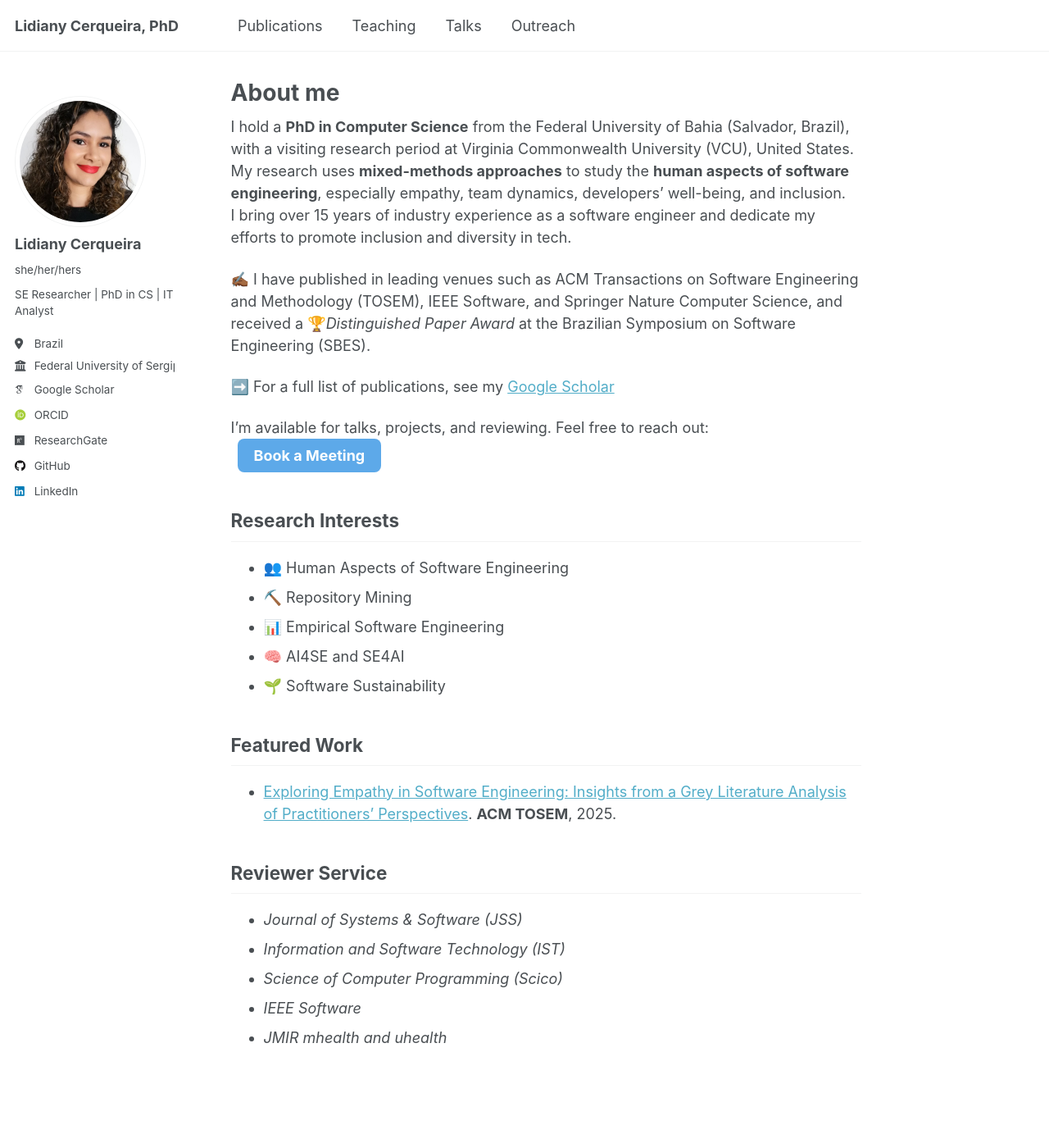
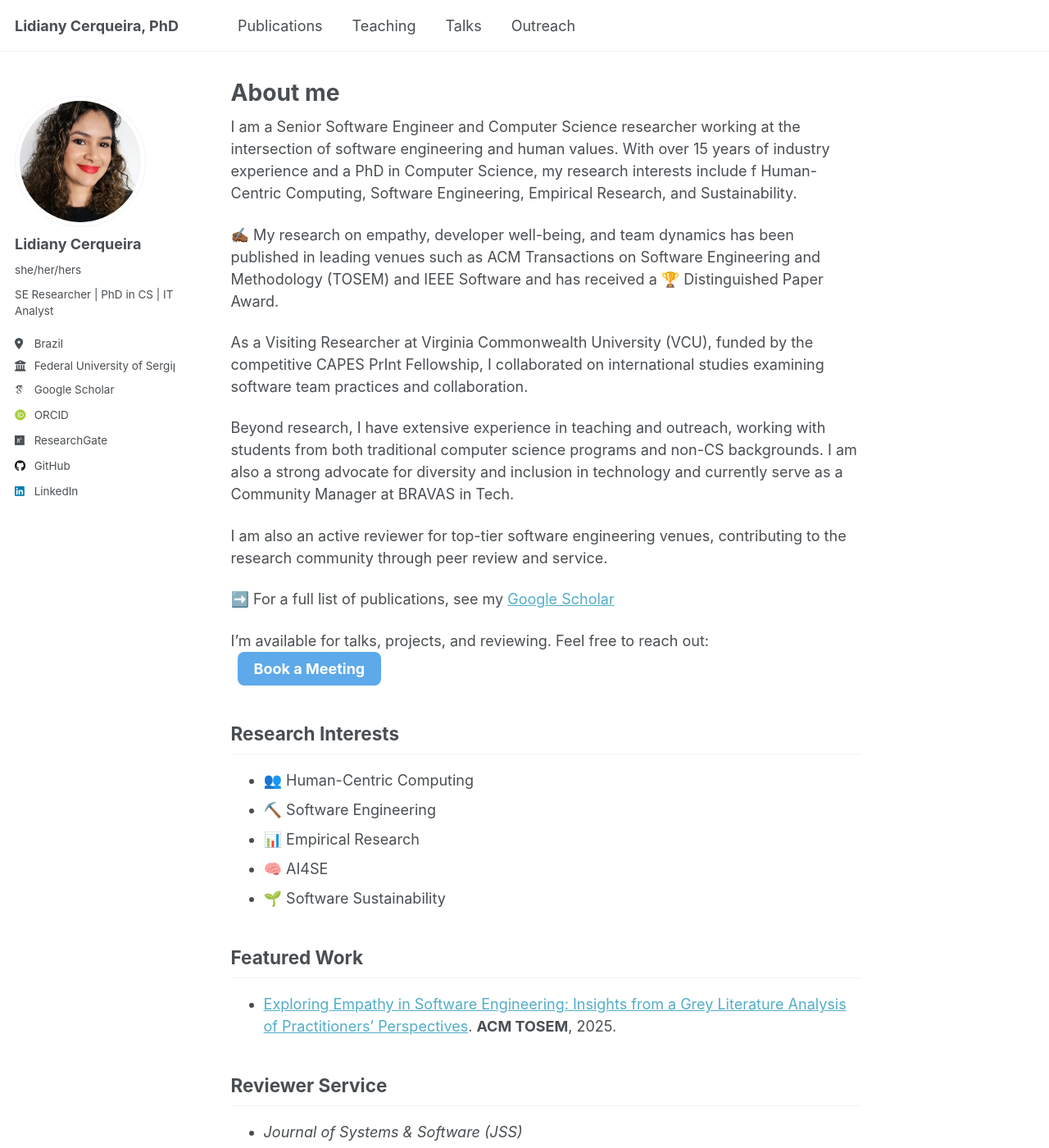
Before and after one commit to lidianycs/lidianycs.github.io, a Jekyll site: the page built from _pages/about.md, in a window 1280 px wide and 1400 px high. Shown: the whole window at 82% size. Built offline with Jekyll 4.4.1, drawn with Linux system fonts in a browser that asks for light colours; some web fonts are replaced.

Commit message:
Update about.md

```diff
--- a/_pages/about.md
+++ b/_pages/about.md
@@ -8,11 +8,16 @@ redirect_from:
   - /about.html
 ---
 
-I hold a **PhD in Computer Science** from the Federal University of Bahia (Salvador, Brazil), with a visiting research period at Virginia Commonwealth University (VCU), United States.
-My research uses **mixed-methods approaches** to study the **human aspects of software engineering**, especially empathy, team dynamics, developers' well-being, and inclusion.
-I bring over 15 years of industry experience as a software engineer and dedicate my efforts to promote inclusion and diversity in tech.
+I am a Senior Software Engineer and Computer Science researcher working at the intersection of software engineering and human values. With over 15 years of industry experience and a PhD in Computer Science, my research interests include f Human-Centric Computing, Software Engineering, Empirical Research, and Sustainability.
 
-✍🏾 I have published in leading venues such as ACM Transactions on Software Engineering and Methodology (TOSEM), IEEE Software, and Springer Nature Computer Science, and received a 🏆_Distinguished Paper Award_ at the Brazilian Symposium on Software Engineering (SBES).
+✍🏾 My research on empathy, developer well-being, and team dynamics has been published in leading venues such as ACM Transactions on Software Engineering and Methodology (TOSEM) and IEEE Software and has received a 🏆 Distinguished Paper Award.
+
+As a Visiting Researcher at Virginia Commonwealth University (VCU), funded by the competitive CAPES PrInt Fellowship, I collaborated on international studies examining software team practices and collaboration.
+
+Beyond research, I have extensive experience in teaching and outreach, working with students from both traditional computer science programs and non-CS backgrounds. I am also a strong advocate for diversity and inclusion in technology and currently serve as a Community Manager at BRAVAS in Tech.
+
+I am also an active reviewer for top-tier software engineering venues, contributing to the research community through peer review and service.
+
 
 ➡️ For a full list of publications, see my [Google Scholar](https://scholar.google.com/citations?user=kxhHAW4AAAAJ){:target="_blank"}
 
@@ -28,10 +33,10 @@ I bring over 15 years of industry experience as a software engineer and dedicate
 
 
 ## Research Interests
-- 👥 Human Aspects of Software Engineering
-- ⛏️ Repository Mining
-- 📊 Empirical Software Engineering
-- 🧠 AI4SE and SE4AI
+- 👥 Human-Centric Computing
+- ⛏️ Software Engineering
+- 📊 Empirical Research
+- 🧠 AI4SE
 - 🌱 Software Sustainability
 
 ## Featured Work
```
